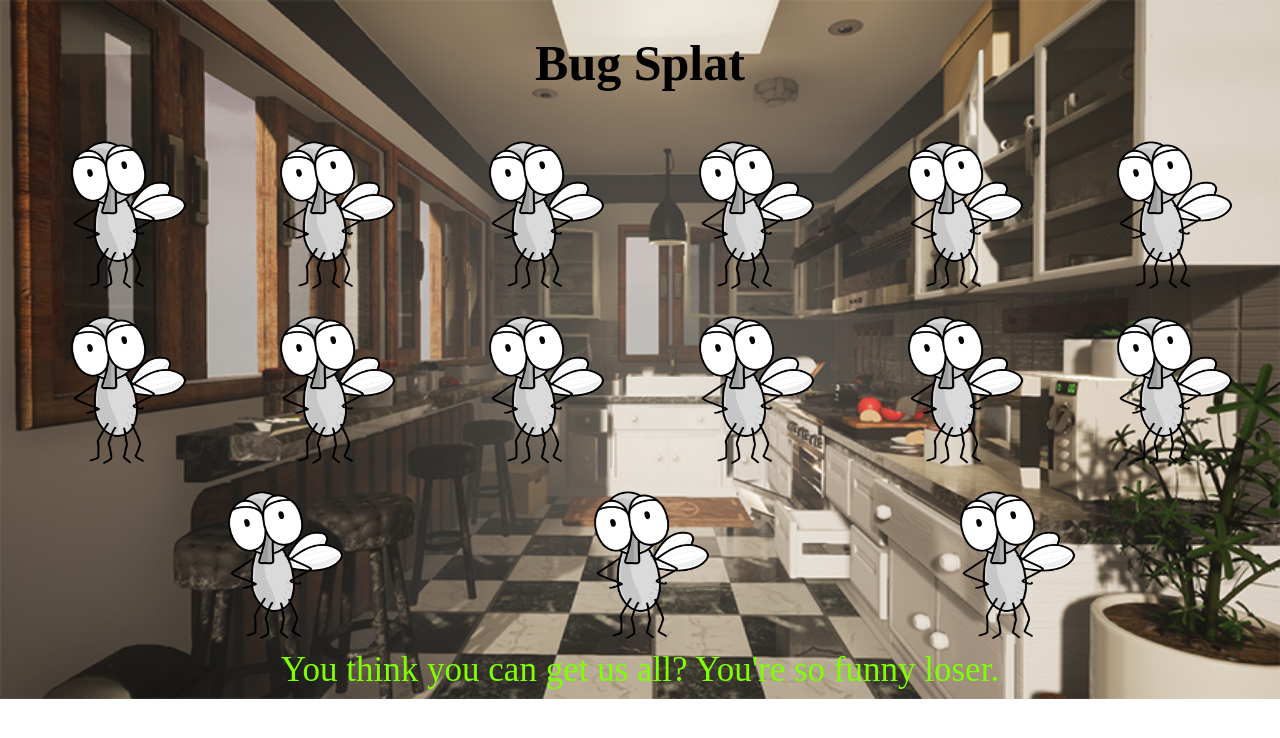
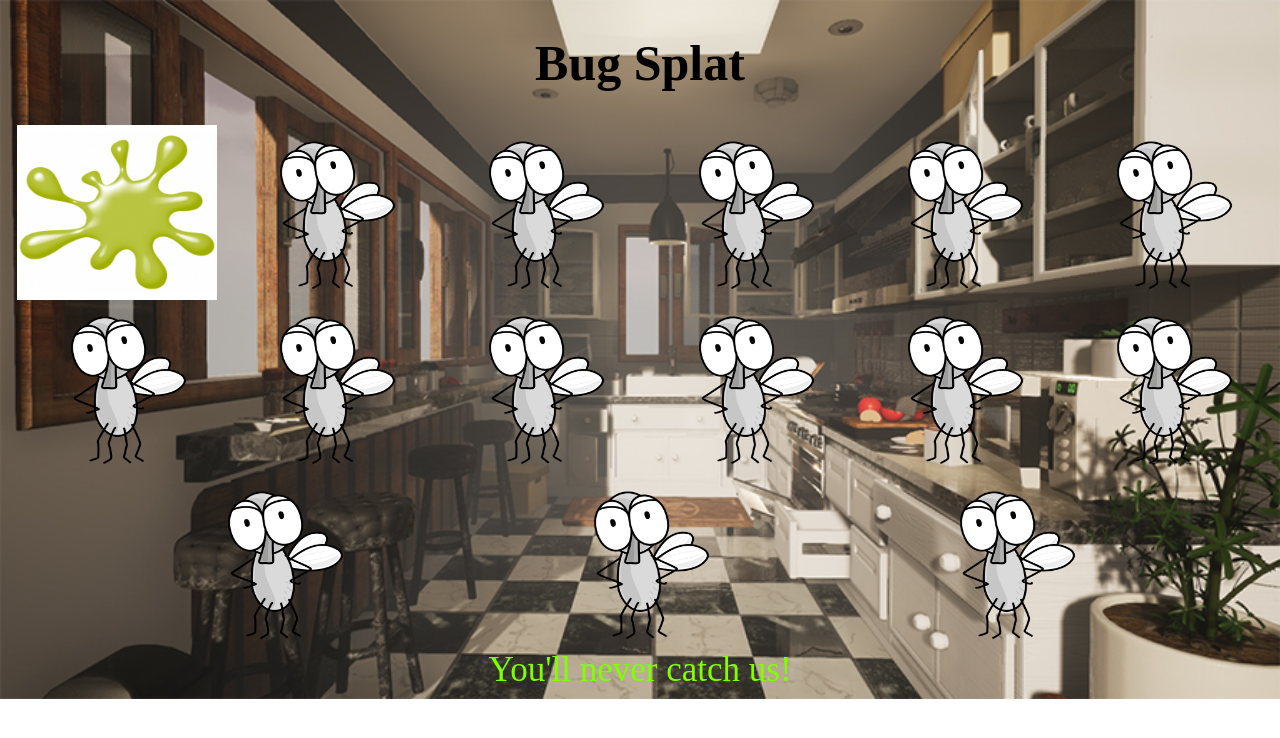
Before and after one commit to Pizzerko/level4proj, a plain HTML site: page index.html in a window 1280 px wide. Both pictures are taken after a click on the picture 117 px from the left and 212 px from the top of the page. Drawn offline with Linux system fonts and the light colour scheme.

Commit message:
Update index.html

```diff
--- a/index.html
+++ b/index.html
@@ -17,10 +17,10 @@
       "We're too fast for you!",
       "You can't get us all!",
       "Bug Power is the strongest!",
-      "We, he ultimate bug warriors, will defeat you!",
-      "Mercy? Hell No!",
+      "You're just easy prey",
+      "Mercy? Like we care loser!",
       "You're not getting away with killing our brothers!",
-      "This is the end for you.",
+      "HEE HEE LOSER.",
       "We'll crawl all over your bed tonight!",
       "Your food will be gone!"
     ];
@@ -33,7 +33,7 @@
         "We have to escape!",
         "Please do not come any closer :(",
         "I'm sorry we'll leave!"
-    ]
+    ];
     function getRandomInteger(lower, upper){
     //R = parseInt(rnd * (upper - (lower - 1))) + lower
     var multiplier = upper - (lower - 1);
@@ -52,9 +52,9 @@
       else {
         var comment1;
         if (bugs < 8) {
-          comment1 = messageArray2[getRandomInteger(0, messageArray2.length);
+          comment1 = messageArray2[getRandomInteger(0, messageArray2.length)];
         } else {
-          comment1 = messageArray1[getRandomInteger(0, messageArray1.length);
+          comment1 = messageArray1[getRandomInteger(0, messageArray1.length)];
         }
         comments.innerHTML = comment1;
       }
```
